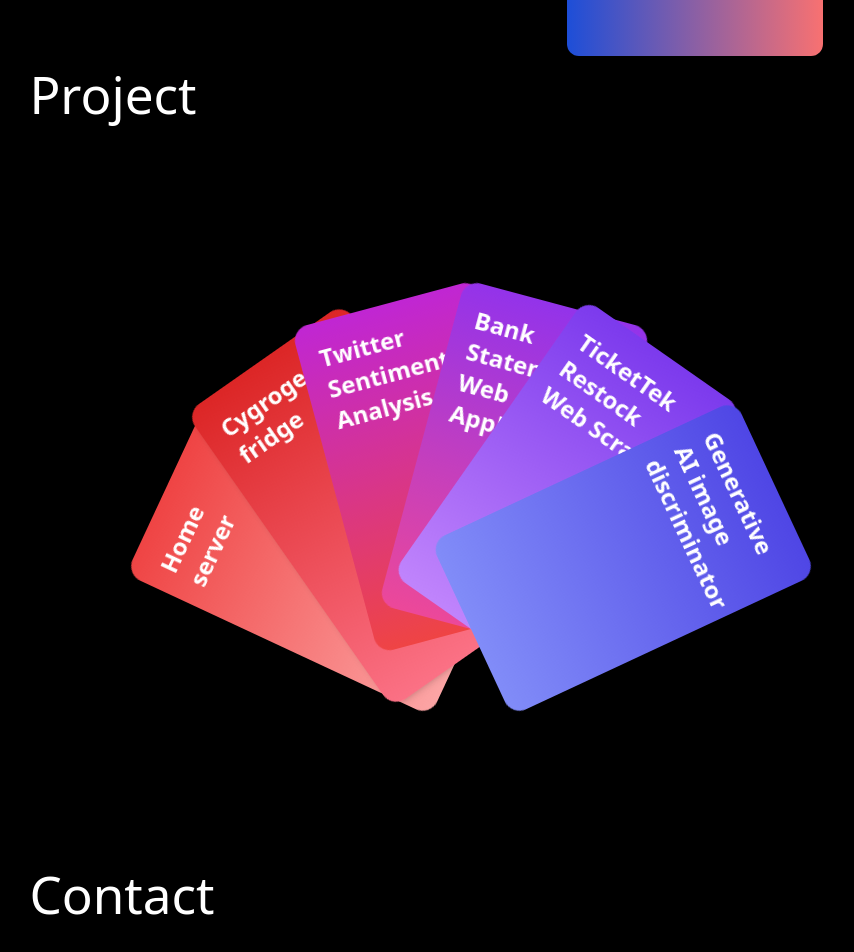
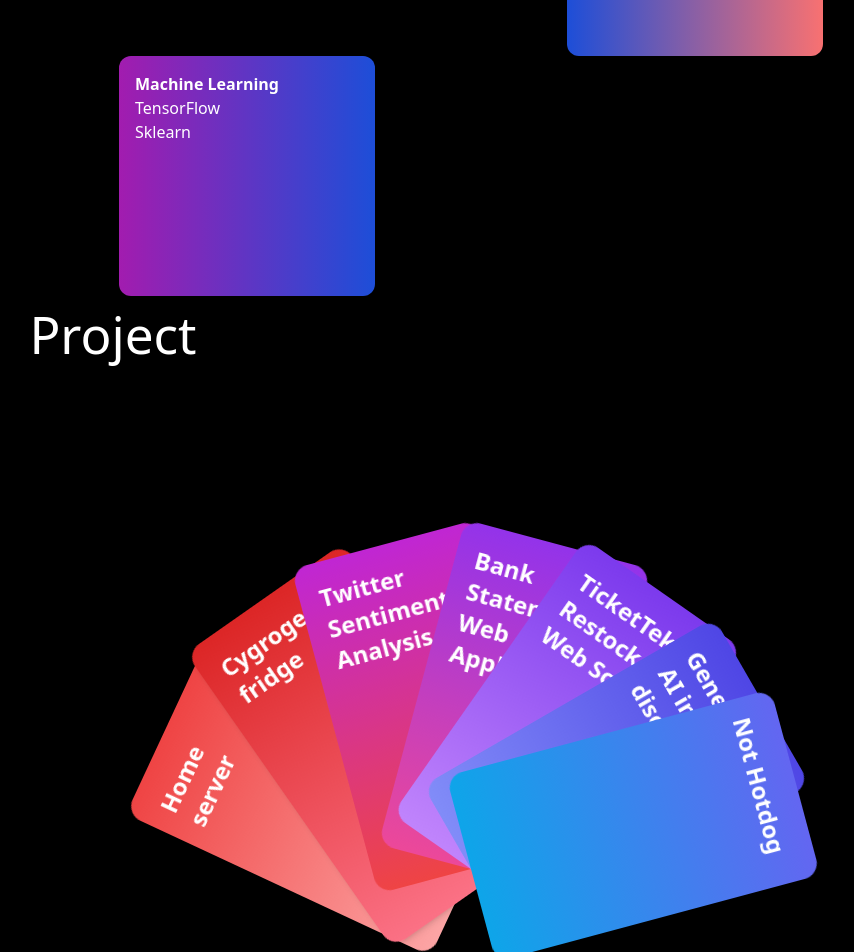
Before and after one commit to AndLin-hub/website, a React (Vite) app: page / in a window 1280 px wide. Shown: the part 2800-3752 px from the top of the page, without its empty margins (201-1055 px from the left). Built offline with nearby package versions, Linux system fonts and the light colour scheme.

Commit message:
nothotdog

```diff
--- a/src/App.tsx
+++ b/src/App.tsx
@@ -400,6 +400,10 @@
     <p className="font-light">Django</p>
     <p className="font-light">FastAPI</p>
     </div>
+    <div className="font-black h-[30vh] w-[20vw] relative bg-gradient-to-l from-blue-700 to-fuchsia-700 left-1/4 rounded-xl p-4 z-30 text-white">Machine Learning
+    <p className="font-light">TensorFlow</p>
+    <p className="font-light">Sklearn</p>
+    </div>
     </div>
     <div className=' bg-black z-10 h-[100vh]' ref={projectRef}>
     <motion.h6 className="text-white relative text-[4vw] font-sans left-1/8 mb-40 z-20">Project</motion.h6>
@@ -530,14 +534,14 @@
     className=
     {
       selectCard =="capstone" ?
-      "h-[50vh] w-[20vw] bg-gradient-to-b from-indigo-600 to-indigo-400 text-white font-black text-2xl left-4/10 absolute z-30 p-5 rounded-2xl min-w-[12rem] min-h-[15rem] overflow-auto"
+      "h-[50vh] w-[20vw] bg-gradient-to-b from-indigo-600 to-indigo-400 left-4/10 absolute text-white font-black text-2xl m-auto z-50 p-5 rounded-2xl min-w-[12rem] min-h-[15rem] overflow-auto"
       :
       "h-[42vh] w-[15vw] bg-gradient-to-b from-indigo-600 to-indigo-400 text-white font-black text-2xl left-4/10 absolute z-30 p-5 rounded-2xl min-w-[12rem] min-h-[15rem]"
     }
     onClick ={selectCard == "capstone" ? () => {setSelectCard(" ")}: () => {setSelectCard("capstone")}}
     whileHover={selectCard != "capstone" ? { y:-20, x: 30} :{}}
     whileTap={{scale:0.9}}
-    whileInView={selectCard != "capstone" ? {originX:0.5,originY:1,rotate:65, transition:{delay:0.3}}: {transition:{delay:2}}}
+    whileInView={selectCard != "capstone" ? {originX:0.5,originY:1,rotate:60, transition:{delay:0.3}}: {transition:{delay:2}}}
     transition={{duration:0.3}}
     >
       Generative AI image discriminator
@@ -547,6 +551,34 @@
         <motion.h1 className="font-light mt-10 text-xl">
           Built a discriminator AI to determine if chest x-ray imaging were authentic or created by generative AI.
           Made with three different discriminating machine learning algorithms to determine most efficient algorithm.
+        </motion.h1>
+      }
+    </motion.div>
+
+    <motion.div
+
+    className=
+    {
+      selectCard =="hotdog" ?
+      "h-[50vh] w-[20vw] bg-gradient-to-b from-indigo-500 to-sky-500 left-4/10 absolute text-white font-black text-2xl m-auto z-50 p-5 rounded-2xl min-w-[12rem] min-h-[15rem] overflow-auto"
+      :
+      "h-[42vh] w-[15vw] bg-gradient-to-b from-indigo-500 to-sky-500 text-white font-black text-2xl left-4/10 absolute z-30 p-5 rounded-2xl min-w-[12rem] min-h-[15rem]"
+    }
+    onClick ={selectCard == "hotdog" ? () => {setSelectCard(" ")}: () => {setSelectCard("hotdog")}}
+    whileHover={selectCard != "hotdog" ? { y:-20, x: 30} :{}}
+    whileTap={{scale:0.9}}
+    whileInView={selectCard != "hotdog" ? {originX:0.5,originY:1,rotate:75, transition:{delay:0.3}}: {transition:{delay:2}}}
+    transition={{duration:0.3}}
+    >
+      Not Hotdog
+
+      {
+        selectCard == "hotdog" &&
+        <motion.h1 className="font-light mt-10 text-xl">
+          But a image classification model with tensorflow to replicate an application from "Silicon Valley" with the ability to differientiate between
+          a hotdog and not a hotdog. This project let me learn how to train convolutional neural networks.
+          github:
+          https://github.com/AndLin-hub/nothotdog
         </motion.h1>
       }
     </motion.div>
```
Also changed, not shown: 1 other file (tests, documents, lock files or other folders).
